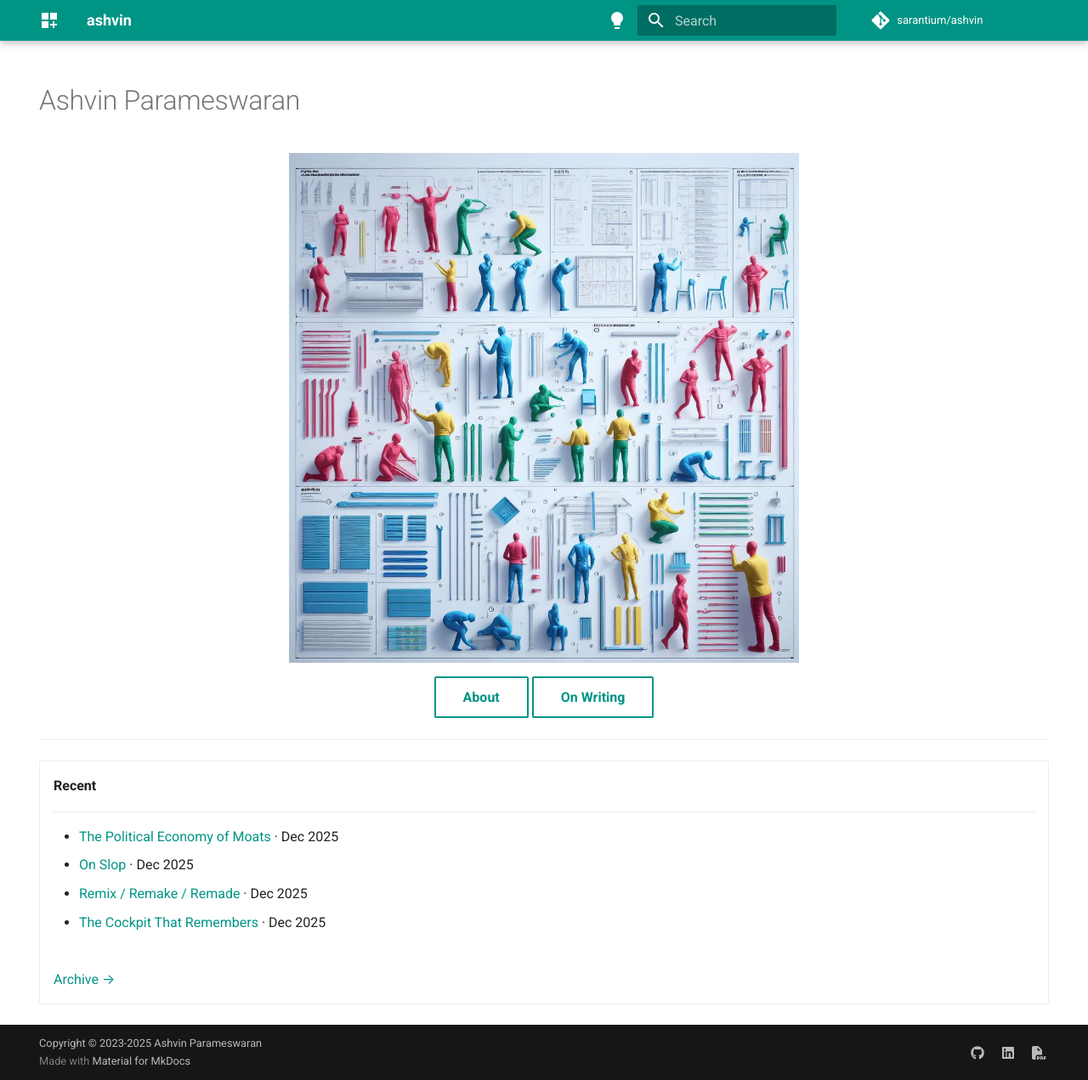
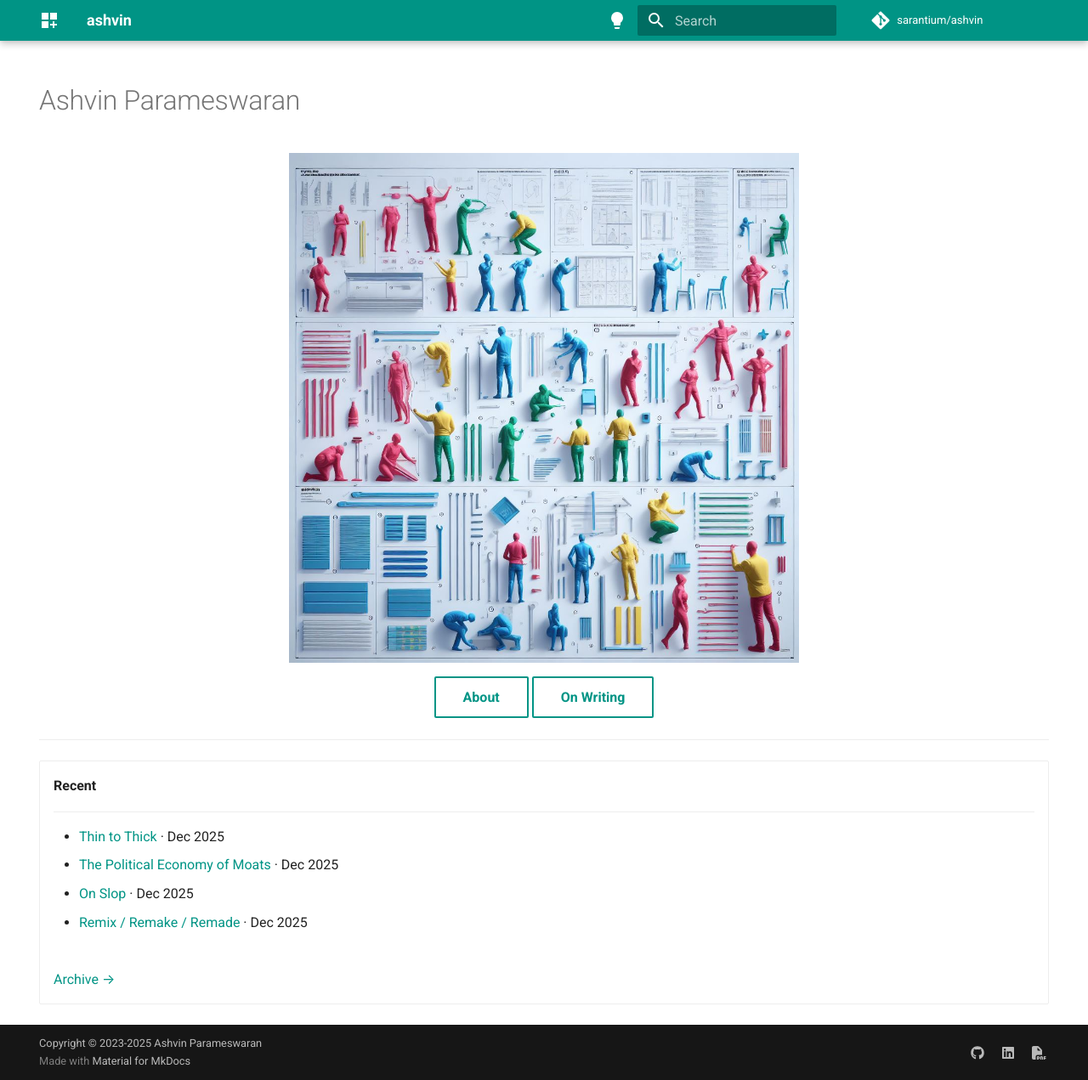
Before and after one commit to sarantium/ashvin, an MkDocs documentation site: the page built from docs/index.md, in a window 1280 px wide and 1271 px high. Shown: the whole window at 85% size. Built offline with MkDocs 1.6.1 and Material for MkDocs 9.7.7, drawn with Linux system fonts in a browser that asks for light colours; comment, search, counter and statistics services are not loaded.

Commit message:
update: add Thin to Thick to homepage recent list
🤖 Generated with [Claude Code](https://claude.com/claude-code)

Co-Authored-By: Claude Opus 4.5 <noreply@anthropic.com>

```diff
--- a/docs/index.md
+++ b/docs/index.md
@@ -22,10 +22,10 @@ hide:
 
     ---
 
+    - [Thin to Thick](blog/2025/12/15/thin-to-thick/) · Dec 2025
     - [The Political Economy of Moats](blog/2025/12/13/the-political-economy-of-moats/) · Dec 2025
     - [On Slop](blog/2025/12/12/on-slop/) · Dec 2025
     - [Remix / Remake / Remade](blog/2025/12/11/remix--remake--remade/) · Dec 2025
-    - [The Cockpit That Remembers](blog/2025/12/09/the-cockpit-that-remembers/) · Dec 2025
 
     <br>
 
```
